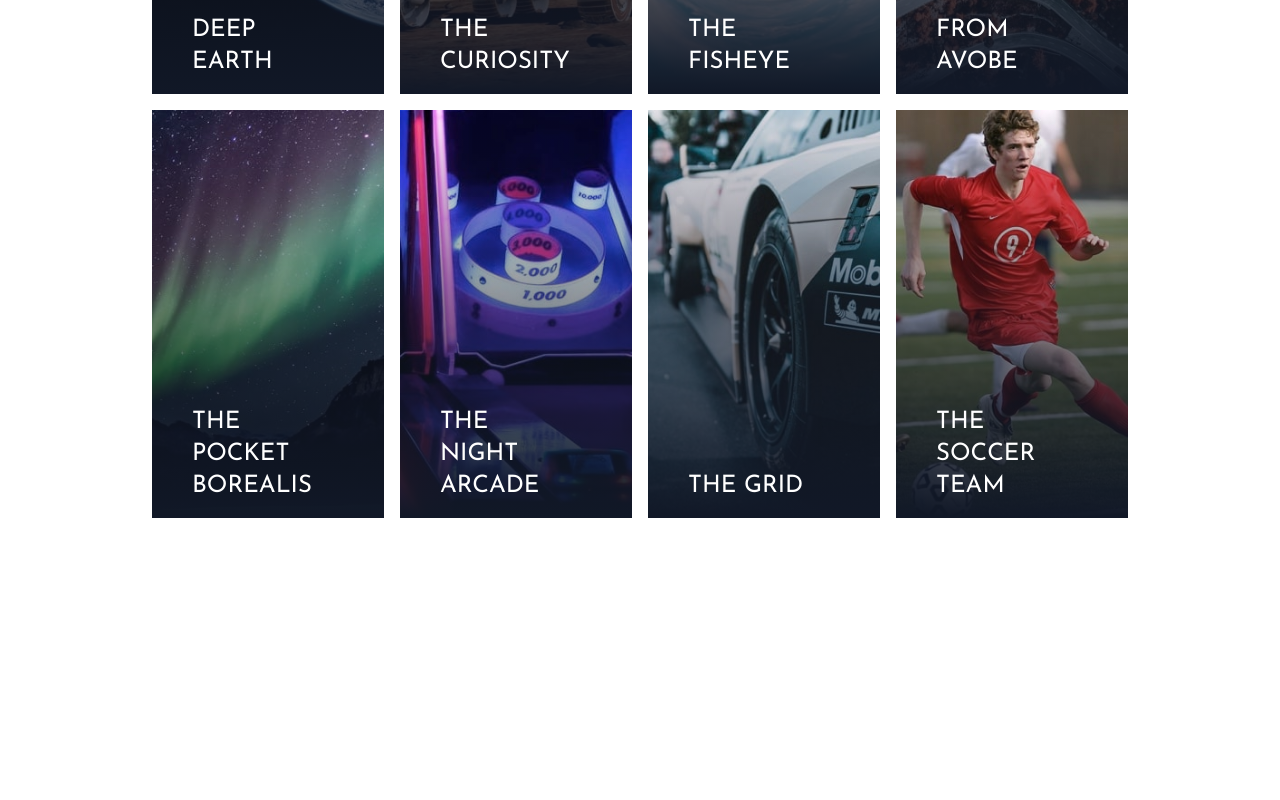
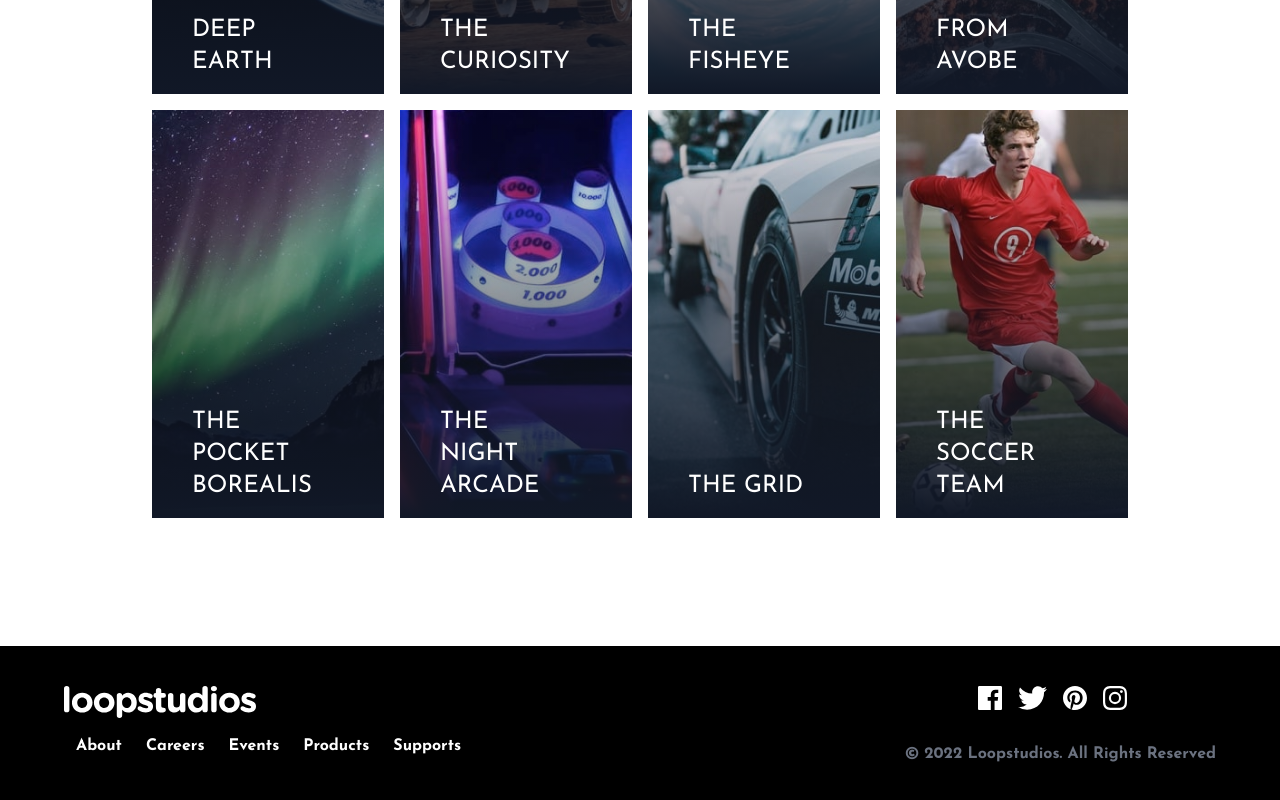
Before and after one commit to rakibtweets/loopStudios-tailwind, a React (Create React App) app: page / in a window 1280 px wide. Shown: the part 1939-2739 px from the top of the page. Before the commit the page ends 2585 px from the top, so only its background shows below. Built offline with nearby package versions, Linux system fonts and the light colour scheme.

Commit message:
footer section done

```diff
--- a/src/App.js
+++ b/src/App.js
@@ -1,6 +1,7 @@
 import './App.css';
 import Creations from './Components/Creations/Creations';
 import Features from './Components/Features/Features';
+import Footer from './Components/Footer/Footer';
 
 import Hero from './Components/Hero/Hero';
 
@@ -10,6 +11,7 @@ function App() {
       <Hero />
       <Features />
       <Creations />
+      <Footer />
     </>
   );
 }
--- /dev/null
+++ b/src/Components/Footer/Footer.js
@@ -0,0 +1,96 @@
+import React from 'react';
+
+const Footer = () => {
+  return (
+    <footer
+      className="bg-black text-white"
+      id="#footer">
+      <div className="container max-w-6xl py-10 mx-auto">
+        <div className="flex flex-col items-center mb-8 space-y-6 md:flex-row md:space-y-0 md:justify-between md:items-start">
+          {/* manu and logo Container */}
+          <div className="flex flex-col items-center space-y-8 md:items-start md:space-y-4">
+            <div className="h-8">
+              <img
+                src="/images/logo.svg"
+                alt=""
+              />
+            </div>
+            {/* Manu container */}
+            <div className="flex flex-col md:flex-row item-center space-y-4 font-bold md:space-y-0 md:space-x-6 md:ml-3">
+              {/* items  */}
+              <div className="h-10 group">
+                <a href="#/">About</a>
+                <div className="mx-1 group-hover:border-b group-hover:border-blue-50 duration-200 ease-in-out transition"></div>
+              </div>
+              <div className="h-10 group">
+                <a href="#/">Careers</a>
+                <div className="mx-1 group-hover:border-b group-hover:border-blue-50 duration-200 ease-in-out transition"></div>
+              </div>
+              <div className="h-10 group">
+                <a href="#/">Events</a>
+                <div className="mx-1 group-hover:border-b group-hover:border-blue-50 duration-200 ease-in-out transition"></div>
+              </div>
+              <div className="h-10 group">
+                <a href="#/">Products</a>
+                <div className="mx-1 group-hover:border-b group-hover:border-blue-50 duration-200 ease-in-out transition"></div>
+              </div>
+              <div className="h-10 group">
+                <a href="#/">Supports</a>
+                <div className="mx-1 group-hover:border-b group-hover:border-blue-50 duration-200 ease-in-out transition"></div>
+              </div>
+            </div>
+          </div>
+          {/* Social and copy container */}
+          <div className="flex flex-col items-center space-y-6  mx-auto md:mx-0 space-x-4 text-gray-500">
+            {/* Icons */}
+            <div className="flex items-center justify-center space-x-4 md:justify-end">
+              {/* Icon 1 */}
+              <div className="h-8 group">
+                <a href="#/">
+                  <img
+                    src="/images/icon-facebook.svg"
+                    alt=""
+                    className="h-6"
+                  />
+                </a>
+              </div>
+              <div className="h-8 group">
+                <a href="#/">
+                  <img
+                    src="/images/icon-twitter.svg"
+                    alt=""
+                    className="h-6"
+                  />
+                </a>
+              </div>
+              <div className="h-8 group">
+                <a href="#/">
+                  <img
+                    src="/images/icon-pinterest.svg"
+                    alt=""
+                    className="h-6"
+                  />
+                </a>
+              </div>
+              <div className="h-8 group">
+                <a href="#/">
+                  <img
+                    src="/images/icon-instagram.svg"
+                    alt=""
+                    className="h-6"
+                  />
+                </a>
+              </div>
+            </div>
+            {/* Copy container */}
+            <div className="font-bold">
+              &copy; 2022 Loopstudios. All Rights Reserved
+            </div>
+          </div>
+        </div>
+      </div>
+    </footer>
+  );
+};
+
+export default Footer;
```
